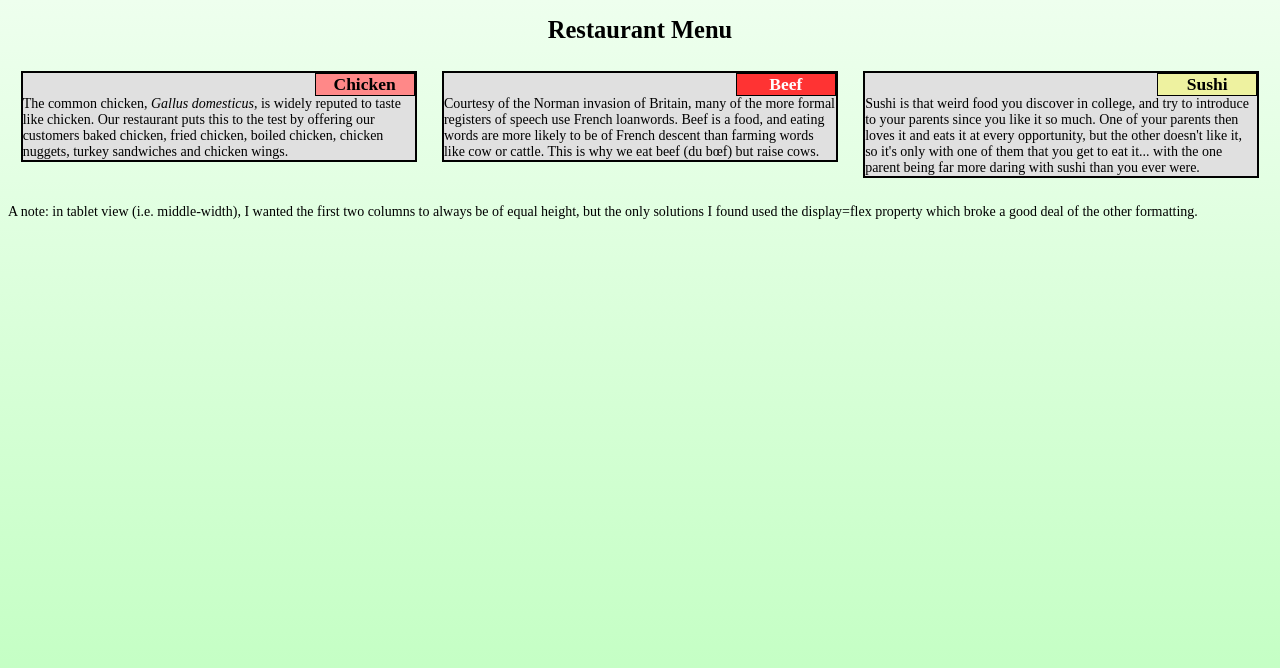
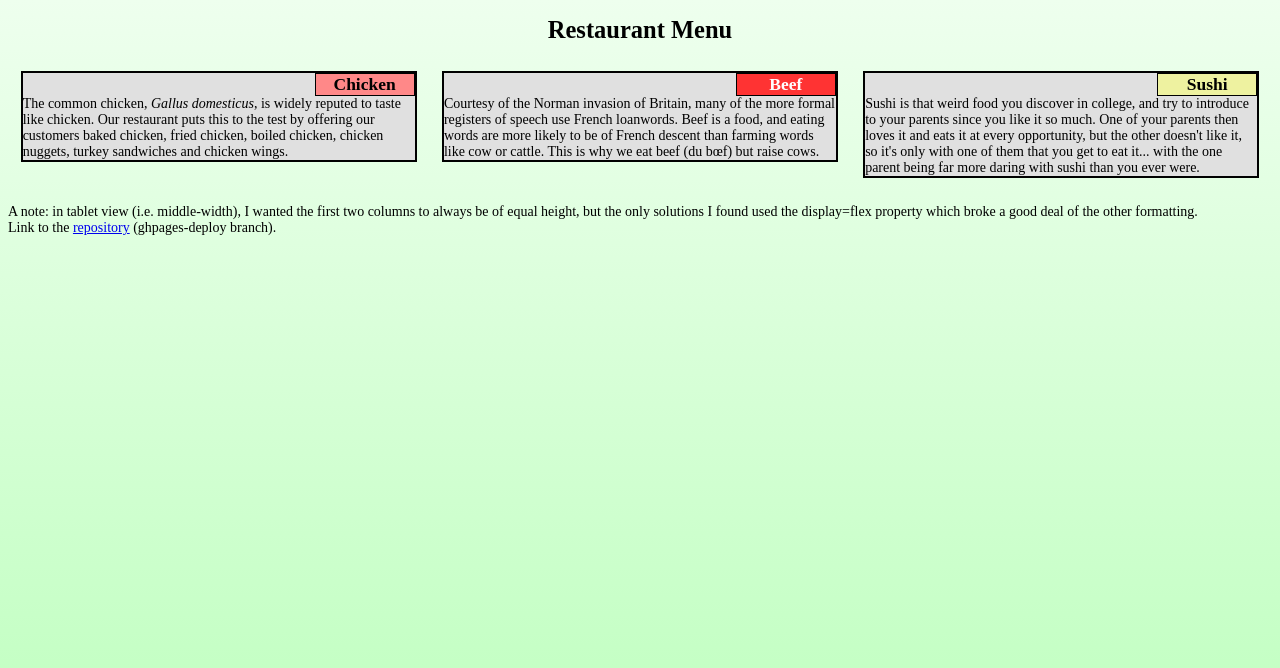
Before and after one commit to jacob-litman/Coursera-HTML, a plain HTML site: page module2-solution/index.html in a window 1280 px wide. Drawn offline with Linux system fonts and the light colour scheme.

Commit message:
Added link to Github repo.

```diff
--- a/module2-solution/index.html
+++ b/module2-solution/index.html
@@ -35,5 +35,6 @@
 		<br class="clear-floats">
 		<br>
 		<div>A note: in tablet view (i.e. middle-width), I wanted the first two columns to always be of equal height, but the only solutions I found used the display=flex property which broke a good deal of the other formatting.</div>
+		<div>Link to the <a href="https://github.com/jacob-litman/Coursera-HTML/tree/ghpages-deploy" title="Github repo">repository</a> (ghpages-deploy branch).
     </body>
 </html>
```
